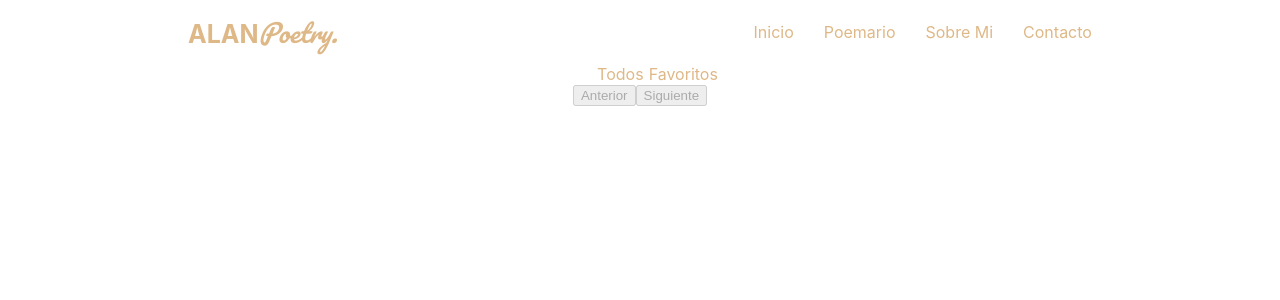
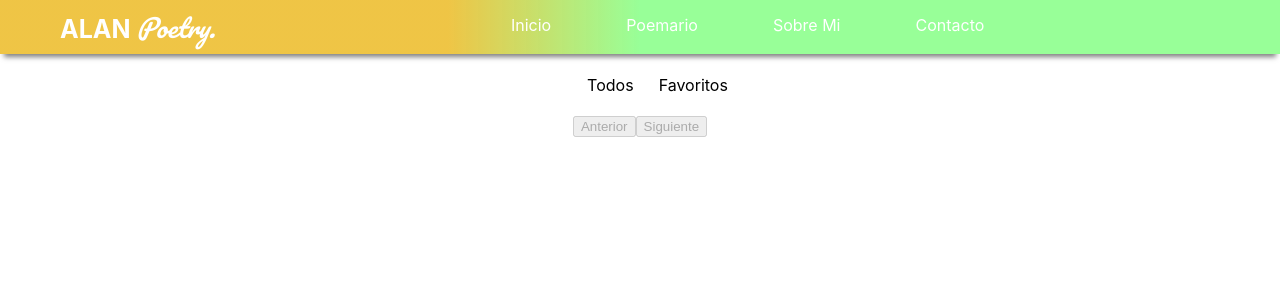
Before and after one commit to alanlasco/alan-poetry, a React (Create React App) app: page /poemario in a window 1280 px wide. Shown: the top 300 px of the page. Built offline with nearby package versions, Linux system fonts and the light colour scheme; no server answers.

Commit message:
dar estilos, arreglar navbar

```diff
--- a/src/components/Navbar.tsx
+++ b/src/components/Navbar.tsx
@@ -20,9 +20,9 @@ const Navbar = () =>{
 
     return(
         <nav className='nav'>
-            <a href="" className="brand">ALAN<span className='brand-2'>Poetry.</span></a>
+            <a href="" className='brand'>ALAN <span className='brand-2'>Poetry.</span></a>
+            <ul className={active}>
 
-            <ul className={active}>
                 <li className="nav-item"><Link to="/">Inicio</Link></li>
                 <li className="nav-item"><Link to="/poemario">Poemario</Link></li>
                 <li className="nav-item"><Link to="/sobremi">Sobre Mi</Link></li>
--- a/src/stylesheets/Home.css
+++ b/src/stylesheets/Home.css
@@ -7,6 +7,7 @@
     src: url('../fuentes/Pacifico-Regular.ttf');
 }
 .home-container{
+    padding-top: 75px;
     margin: 0 auto;
     align-items: center;
     justify-content: center;
--- a/src/stylesheets/Navbar.css
+++ b/src/stylesheets/Navbar.css
@@ -9,22 +9,48 @@ html{
 body{
     font-size: 1.6rem;
 }
-li {
-    list-style: none;
-}
-a{
-    text-decoration: none;
-    color: burlywood;
+.nav {
+    background: linear-gradient(90deg, rgba(238, 193, 57, 0.938813025210084) 35%, rgba(152, 255, 152, 1) 50%);
+    /* Cambia el color de fondo  */
+    color: #fff;
+    /* Cambia el color del texto*/
+    position: fixed;
+    top: 0;
+    left: 0;
+    width: 100%;
+    z-index: 1000;
+    /* Asegura que el navbar esté sobre otros elementos */
+    -webkit-box-shadow: 0px 7px 5px -4px rgba(0, 0, 0, 0.50);
+    -moz-box-shadow: 0px 7px 5px -4px rgba(0, 0, 0, 0.50);
+    box-shadow: 0px 7px 5px -4px rgba(0, 0, 0, 0.50);
 }
 
-.nav{
+.nav ul {
+    list-style: none;
+    margin: 0;
+    padding: 15px;
     display: flex;
-    align-items: center;
-    justify-content:space-around ;
-    height: 8vh;
-    background-color: rgba(244, 243, 243, 0);
+    justify-content: center;
 }
+
+.nav li {
+    margin: 0 20px;
+}
+
+.nav a {
+    text-decoration: none;
+    color: #fff;
+    /* Cambia el color del texto según tus preferencias */
+}
+
+/* Estilos del contenido de la página */
+
+/* Estilos adicionales según tus preferencias */
 .brand {
+    margin-left: 60px;
+    margin-top: 5px;
+    margin-bottom: 5px;
+    float: left;
     font-size: 25px;
     font-weight: bold;
 }
@@ -42,18 +68,20 @@ a{
 .nav-menu{
     display:flex;
     align-items: center;
-    justify-content: space-around;
-    gap: 3rem;
+    justify-content: center;
+    gap: 3.5rem;
 }
 
 .toggler div{
-    width: 3rem;
+    width: 2.5rem;
     height: 0.2rem;
-    margin: 0.4rem;
-    background: darkgrey;
+    margin: 0.5rem;
+    background: white;
     transition: 0.4s ease-in;
 }
 .toggler{
+    margin-top: 15px;
+    margin-right: 60px;
     cursor: pointer;
     display: none;
 }
@@ -61,17 +89,20 @@ a{
 @media screen and (max-width:768px) {
 .toggler{
     display: block;
+    float: right;
 }
 .nav-menu{
     position: fixed;
-    top: 7vh;
+    top: 8.4vh;
     right:0;
     width: 50%;
     height: 93vh;
-    background: chocolate ;
+    background: rgb(238, 193, 57);
+    background: linear-gradient(0deg, rgba(238, 193, 57, 0.938813025210084) 38%, rgba(152, 255, 152, 1) 100%);
     flex-direction: column;
     transform: translateX(100%);
     transition: 0.5s ease-in;
+    z-index: 3;
 
 }
 }
--- a/src/stylesheets/Poemario.css
+++ b/src/stylesheets/Poemario.css
@@ -2,8 +2,16 @@
     cursor: pointer;
     padding-right: 5px;
 }
+.nav-poemas li{
+    list-style: none;
+    padding-left: 10px;
+    padding-right: 10px;
+    margin-bottom: 10px;
+}
 
 .nav-poemas {
+    padding-top: 75px;
+    padding-bottom: 10px;
     display: flex;
     flex-wrap: wrap;
     margin: 0 auto;
```
